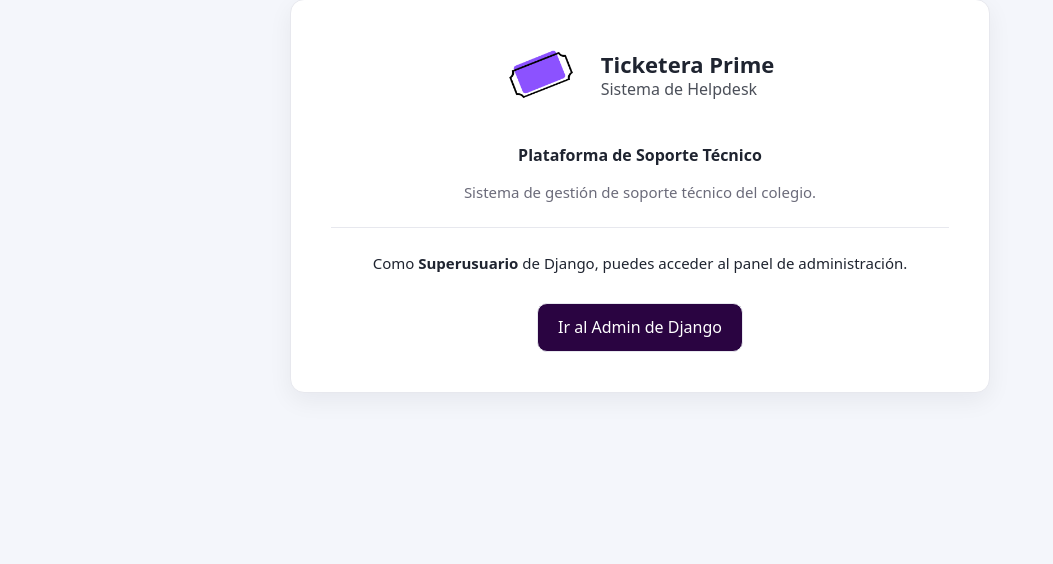
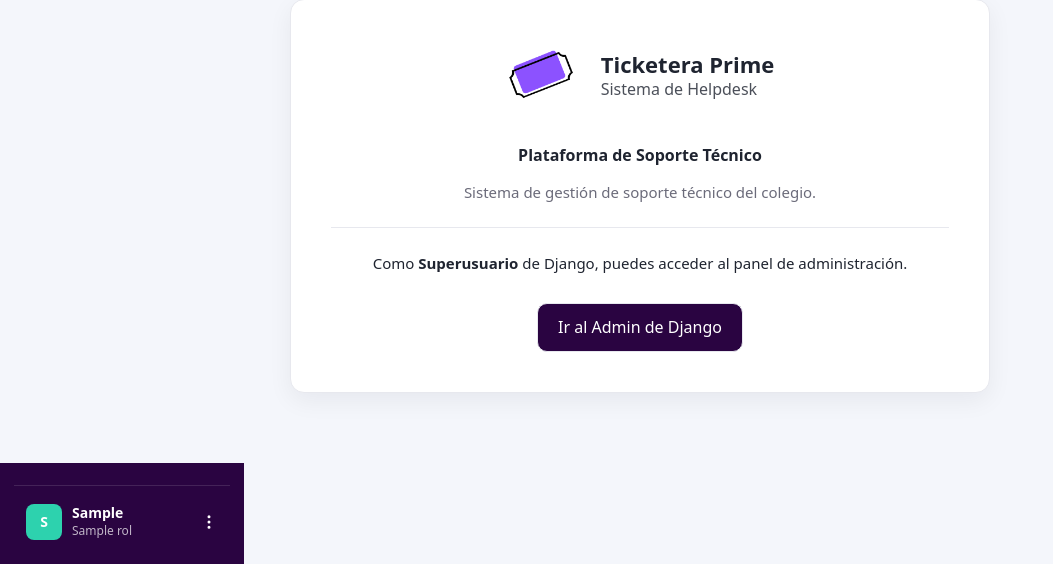
Before and after one commit to LDemons/Ticketera_Prime, a Django app: page /bienvenido/ in a window 1280 px wide. Shown: the part 236-800 px from the top of the page, without its empty margins (0-1053 px from the left). Run offline with Django 5.2, Linux system fonts and the light colour scheme; a user stored in the database is signed in; tables that the repository leaves empty hold one stand-in row (values such as "Sample post"); some libraries are stand-ins or nearby versions.

Commit message:
Hacer perfil de usuario fijo en la parte inferior y remover sombra

```diff
--- a/static/css/estilos.css
+++ b/static/css/estilos.css
@@ -37,17 +37,10 @@ body{
   background:var(--indigo-800);
   color:#fff;
   padding:18px 14px;
+  padding-bottom: 100px;
   display:flex;
   flex-direction:column;
   gap:14px;
-}
-
-/* Contenedor principal de la sidebar con flex para empujar el usuario al fondo */
-.sidebar-content {
-  display: flex;
-  flex-direction: column;
-  min-height: 100%;
-  flex: 1;
 }
 
 .brand{display:flex;align-items:center;gap:10px}
@@ -744,11 +737,15 @@ textarea.form-input {
 /* 8) Perfil de usuario en sidebar       */
 /* ===================================== */
 
-/* Contenedor del usuario que se queda al fondo */
+/* Contenedor del usuario que se queda al fondo FIJO */
 .user-section {
-  margin-top: auto;
-  padding-top: 20px;
-  position: relative;
+  position: fixed;
+  bottom: 0;
+  left: 0;
+  width: 244px;
+  background: var(--indigo-800);
+  padding: 14px;
+  z-index: 1000;
 }
 
 .user-profile {
--- a/templates/base.html
+++ b/templates/base.html
@@ -7,13 +7,14 @@
     <meta name="viewport" content="width=device-width,initial-scale=1" />
     <title>{% block title %}Ticketera{% endblock %}</title>
     <link rel="icon" type="image/png" href="{% static 'img/logo png sin letras.png' %}" />
-    <link rel="stylesheet" href="{% static 'css/estilos.css' %}?v=1.4" />
+    <link rel="stylesheet" href="{% static 'css/estilos.css' %}?v=1.5" />
     <script src="https://cdn.jsdelivr.net/npm/sweetalert2@11"></script>
 </head>
 <body>
     <div class="app {{ view_class }}">
 
         <aside class="sidebar">
+            <!-- Brand (logo) siempre visible -->
             <div class="brand">
                 <img src="{% static 'img/icono png full blanco.png' %}" alt="Logo Ticketera" class="logo-img">
                 <div class="title"><b>Ticketera</b><small>Helpdesk</small></div>
@@ -86,8 +87,9 @@
                     {% endif %}
                 </nav>
                 {% endif %}
+        </aside>
 
-            <!-- Usuario en la parte inferior -->
+        <!-- Usuario en la parte inferior FIJO -->
         <div class="user-section">
                 <div class="divider"></div>
 
@@ -128,7 +130,6 @@
                     </svg>
                 </div>
             </div>
-        </aside>
 
         {% block content %}
         {% endblock %}
```
Lines whose indentation alone changed are shown as unchanged.
